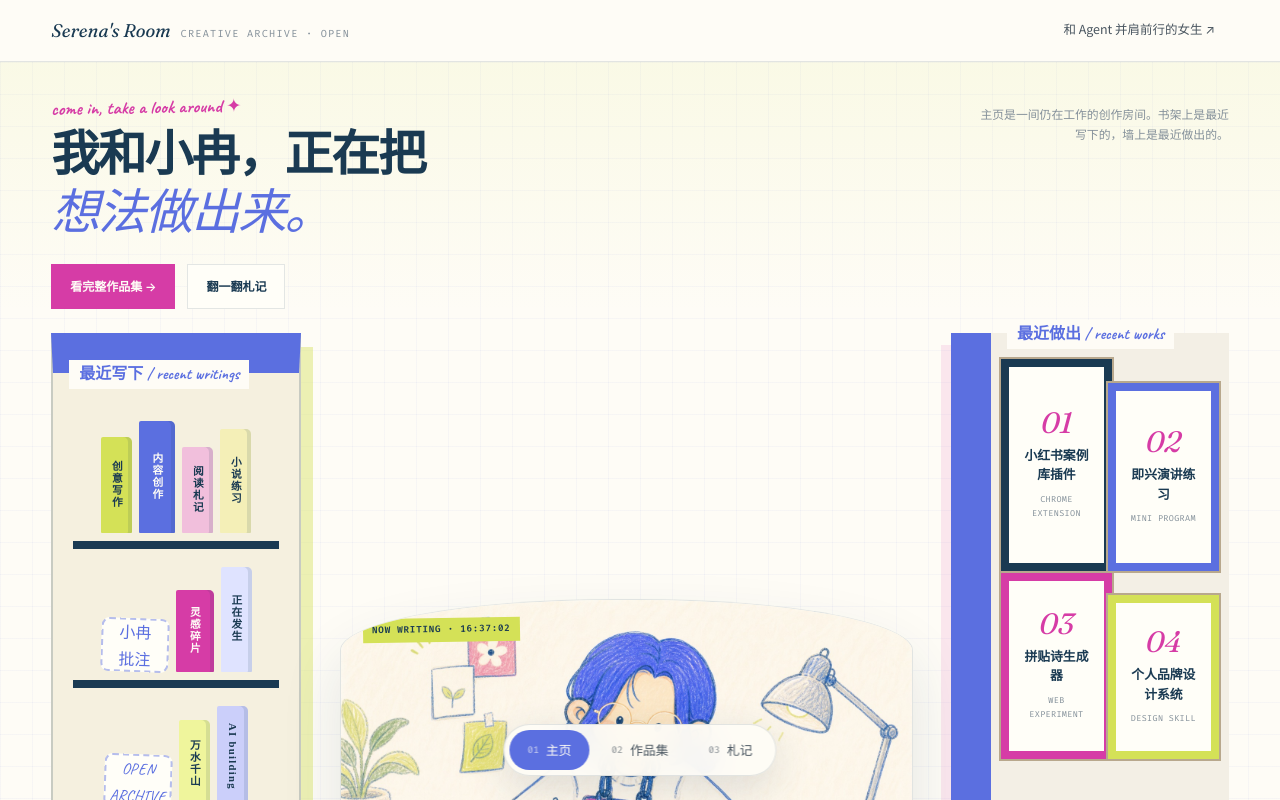
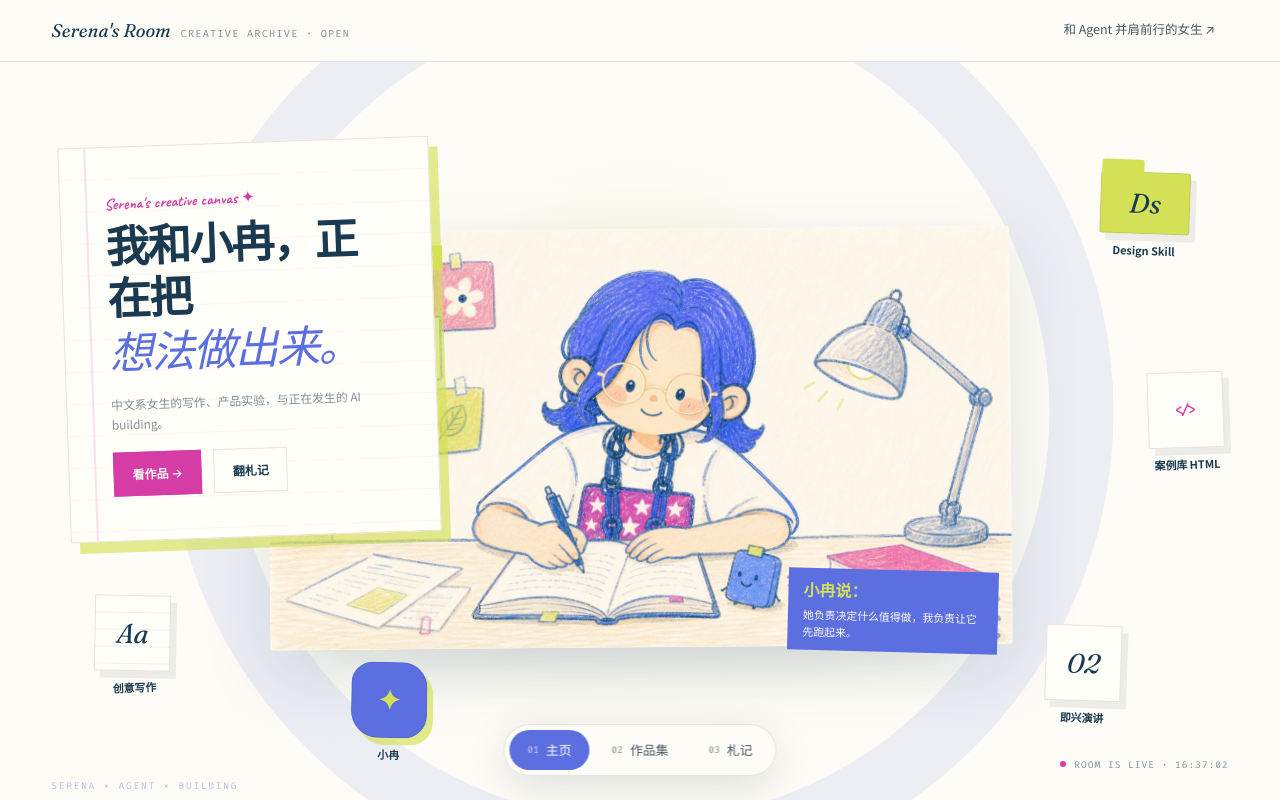
Before and after one commit to xisu743-sys/serena-personal-website, a plain HTML site: page index.html in a window 1280 px wide. Both pictures are taken after a click on the button "SKIP INTRO". Shown: the top 800 px of the page. Drawn offline with Linux system fonts and the light colour scheme.

Commit message:
feat: redesign home as creative canvas

```diff
--- a/index.html
+++ b/index.html
@@ -1308,18 +1308,276 @@
       line-height: 1.85;
     }
 
+    /* ---------- 主页：Serena 创作画布 ---------- */
+    #page-home.room-shell {
+      min-height: max(760px, calc(100vh - 62px));
+      padding: 0;
+      background:
+        radial-gradient(circle at 50% 42%, rgba(212, 225, 87, .22), transparent 29%),
+        var(--cream);
+    }
+
+    #page-home.room-shell::before {
+      content: "";
+      position: absolute;
+      left: 50%;
+      top: 46%;
+      width: min(74vw, 980px);
+      aspect-ratio: 1;
+      border: clamp(38px, 5vw, 72px) solid rgba(91, 111, 224, .1);
+      border-radius: 50%;
+      transform: translate(-50%, -50%);
+      pointer-events: none;
+    }
+
+    #page-home.room-shell::after {
+      content: "SERENA  ×  AGENT  ×  BUILDING";
+      position: absolute;
+      left: clamp(24px, 4vw, 60px);
+      bottom: 28px;
+      z-index: 1;
+      height: auto;
+      color: var(--blue-purple);
+      background: none;
+      border: 0;
+      font-family: var(--mono);
+      font-size: .6rem;
+      letter-spacing: .18em;
+      opacity: .42;
+      transform: none;
+    }
+
+    .creative-canvas {
+      position: relative;
+      z-index: 2;
+      width: min(1380px, 100%);
+      min-height: max(700px, calc(100vh - 62px));
+      margin: auto;
+      overflow: hidden;
+    }
+
+    .canvas-stage {
+      position: absolute;
+      left: 50%;
+      top: 51%;
+      width: clamp(520px, 58vw, 850px);
+      transform: translate(-50%, -50%);
+    }
+
+    .canvas-stage::before {
+      content: "";
+      position: absolute;
+      left: 7%;
+      right: 7%;
+      bottom: -18px;
+      height: 40px;
+      z-index: -1;
+      background: rgba(26, 58, 82, .1);
+      filter: blur(18px);
+      border-radius: 50%;
+    }
+
+    .canvas-stage .writing-window {
+      max-width: none;
+      border: 0;
+      border-radius: 4px;
+      box-shadow: 0 24px 70px rgba(26, 58, 82, .13);
+      transform: rotate(-.5deg);
+    }
+
+    .canvas-stage .writing-window::before {
+      top: 16px;
+      left: 18px;
+    }
+
+    .canvas-stage .writing-window img { aspect-ratio: 16 / 9; }
+
+    .canvas-manifesto {
+      position: absolute;
+      left: clamp(18px, 5vw, 78px);
+      top: clamp(54px, 10vh, 108px);
+      z-index: 5;
+      width: clamp(265px, 29vw, 430px);
+      padding: clamp(26px, 3.5vw, 44px);
+      background:
+        linear-gradient(90deg, transparent 0 25px, rgba(214, 60, 166, .15) 25px 27px, transparent 27px),
+        repeating-linear-gradient(transparent 0 31px, rgba(91, 111, 224, .055) 31px 32px),
+        var(--paper);
+      border: 1px solid #e9e3d5;
+      box-shadow: 9px 11px 0 rgba(212, 225, 87, .65);
+      transform: rotate(-2deg);
+    }
+
+    .canvas-manifesto .room-kicker { font-size: 1rem; }
+    .canvas-manifesto .room-title {
+      font-size: clamp(1.7rem, 3.4vw, 3.2rem);
+      line-height: 1.2;
+    }
+    .canvas-manifesto .room-hint {
+      position: static;
+      max-width: 330px;
+      margin: 15px 0 0;
+      text-align: left;
+    }
+    .canvas-manifesto .room-actions { margin-top: 18px; }
+
+    .canvas-shortcut {
+      position: absolute;
+      z-index: 6;
+      display: flex;
+      flex-direction: column;
+      align-items: center;
+      gap: 7px;
+      min-width: 86px;
+      padding: 0;
+      color: var(--ink);
+      border: 0;
+      background: transparent;
+      font-size: .68rem;
+      font-weight: 600;
+      text-align: center;
+      cursor: pointer;
+      transition: transform .25s ease;
+    }
+
+    .canvas-shortcut:hover,
+    .canvas-shortcut:focus-visible {
+      transform: translateY(-8px) rotate(-1deg);
+      outline: none;
+    }
+
+    .shortcut-art {
+      position: relative;
+      display: grid;
+      place-items: center;
+      width: 76px;
+      height: 76px;
+      color: var(--ink);
+      background: var(--paper);
+      border: 1px solid rgba(26, 58, 82, .12);
+      box-shadow: 6px 7px 0 rgba(26, 58, 82, .08);
+      font-family: "Fraunces", var(--serif);
+      font-size: 1.7rem;
+      font-style: italic;
+      font-weight: 900;
+      transition: background .2s ease, color .2s ease;
+    }
+
+    .canvas-shortcut:hover .shortcut-art {
+      color: var(--cream);
+      background: var(--blue-purple);
+    }
+
+    .shortcut-art.folder {
+      width: 90px;
+      height: 62px;
+      margin-top: 14px;
+      background: var(--yellow-green);
+      border-radius: 3px;
+    }
+
+    .shortcut-art.folder::before {
+      content: "";
+      position: absolute;
+      left: 0;
+      top: -13px;
+      width: 42px;
+      height: 16px;
+      background: var(--yellow-green);
+      border-radius: 3px 3px 0 0;
+    }
+
+    .canvas-shortcut:hover .shortcut-art.folder,
+    .canvas-shortcut:hover .shortcut-art.folder::before {
+      background: var(--blue-purple);
+    }
+
+    .shortcut-art.note {
+      background:
+        repeating-linear-gradient(transparent 0 16px, rgba(91, 111, 224, .1) 16px 17px),
+        var(--paper);
+      transform: rotate(3deg);
+    }
+
+    .shortcut-art.agent {
+      color: var(--cream);
+      background: var(--blue-purple);
+      border-radius: 28% 34% 30% 36%;
+      box-shadow: 6px 7px 0 rgba(212, 225, 87, .65);
+    }
+
+    .shortcut-art.agent::after {
+      content: "✦";
+      color: var(--yellow-green);
+      font-style: normal;
+    }
+
+    .shortcut-art.html::after {
+      content: "</>";
+      color: var(--magenta);
+      font-family: var(--mono);
+      font-size: .82rem;
+      font-style: normal;
+    }
+
+    .shortcut-a { right: 7%; top: 13%; transform: rotate(2deg); }
+    .shortcut-b { right: 4%; top: 42%; transform: rotate(-2deg); }
+    .shortcut-c { right: 12%; bottom: 10%; transform: rotate(2deg); }
+    .shortcut-d { left: 7%; bottom: 14%; transform: rotate(-2deg); }
+    .shortcut-e { left: 27%; bottom: 5%; transform: rotate(1deg); }
+
+    .canvas-agent-note {
+      position: absolute;
+      right: 22%;
+      bottom: 20%;
+      z-index: 7;
+      max-width: 210px;
+      padding: 11px 15px;
+      color: var(--cream);
+      background: var(--blue-purple);
+      font-size: .68rem;
+      line-height: 1.55;
+      transform: rotate(1.5deg);
+    }
+
+    .canvas-agent-note strong {
+      display: block;
+      margin-bottom: 2px;
+      color: var(--yellow-green);
+      font-family: var(--hand);
+      font-size: 1rem;
+    }
+
+    .canvas-live {
+      position: absolute;
+      right: clamp(20px, 4vw, 56px);
+      bottom: 27px;
+      z-index: 7;
+      color: var(--ink-faint);
+      font-family: var(--mono);
+      font-size: .6rem;
+      letter-spacing: .1em;
+    }
+
+    .canvas-live::before {
+      content: "";
+      display: inline-block;
+      width: 6px;
+      height: 6px;
+      margin-right: 8px;
+      background: var(--magenta);
+      border-radius: 50%;
+      vertical-align: 1px;
+    }
+
     /* ---------- 响应式 ---------- */
     @media (max-width: 1050px) {
-      .studio-grid {
-        grid-template-columns: minmax(190px, .8fr) minmax(390px, 1.5fr);
-      }
-      .gallery-zone {
-        grid-column: 1 / -1;
-        min-height: auto;
-        border-left-width: 24px;
-      }
-      .gallery-grid { grid-template-columns: repeat(4, 1fr); }
-      .artwork:nth-child(n) { min-height: 145px; margin-top: 0; }
+      .canvas-stage { width: clamp(480px, 62vw, 700px); top: 55%; }
+      .canvas-manifesto { top: 52px; }
+      .shortcut-a { right: 3%; }
+      .shortcut-b { right: 2%; }
+      .shortcut-d { left: 3%; }
+      .canvas-agent-note { right: 18%; bottom: 18%; }
     }
 
     @media (max-width: 760px) {
@@ -1334,6 +1592,53 @@
       .room-nav { overflow-x: auto; }
       .nav-button { padding: 7px 9px; font-size: .72rem; }
       .room-shell { padding: 30px 16px 36px; }
+      #page-home.room-shell {
+        min-height: auto;
+        padding: 30px 16px 110px;
+      }
+      .creative-canvas {
+        min-height: auto;
+        display: flex;
+        flex-direction: column;
+        gap: 26px;
+        overflow: visible;
+      }
+      .canvas-manifesto,
+      .canvas-stage,
+      .canvas-shortcut,
+      .canvas-agent-note,
+      .canvas-live {
+        position: relative;
+        inset: auto;
+        left: auto;
+        right: auto;
+        top: auto;
+        bottom: auto;
+        width: 100%;
+        max-width: none;
+        transform: none;
+      }
+      .canvas-manifesto { order: 1; }
+      .canvas-stage { order: 2; }
+      .canvas-agent-note {
+        order: 3;
+        align-self: flex-end;
+        width: min(230px, 82%);
+      }
+      .canvas-shortcuts-mobile {
+        order: 4;
+        display: grid;
+        grid-template-columns: repeat(3, 1fr);
+        gap: 24px 10px;
+      }
+      .canvas-shortcut {
+        position: relative;
+        inset: auto;
+        width: auto;
+        min-width: 0;
+        transform: none;
+      }
+      .canvas-live { order: 5; text-align: center; }
       .room-heading { padding-right: 0; margin-bottom: 24px; }
       .room-title { max-width: 330px; }
       .room-hint {
@@ -1480,82 +1785,56 @@
     </header>
 
     <main class="room-shell site-page is-active" id="page-home" data-page="home">
-      <div class="room-heading">
-        <span class="room-kicker">come in, take a look around ✦</span>
+      <div class="creative-canvas">
+        <section class="canvas-manifesto">
+          <span class="room-kicker">Serena's creative canvas ✦</span>
           <h1 class="room-title">我和小冉，正在把<br><em>想法做出来。</em></h1>
-        <p class="room-hint">主页是一间仍在工作的创作房间。书架上是最近写下的，墙上是最近做出的。</p>
+          <p class="room-hint">中文系女生的写作、产品实验，与正在发生的 AI building。</p>
           <div class="room-actions">
-          <button class="room-action room-action--primary" type="button" data-page-target="works">看完整作品集 →</button>
-          <button class="room-action" type="button" data-page-target="journal">翻一翻札记</button>
-        </div>
-      </div>
-
-      <div class="studio-grid">
-        <section class="bookshelf-zone" id="bookshelf" aria-label="文字书架">
-          <span class="zone-label">最近写下 / recent writings</span>
-          <button class="zone-focus-close" type="button" aria-label="关闭文字书架放大视图">×</button>
-          <div class="shelf">
-            <button class="exhibit exhibit-book" style="--book-height:96px;--book-color:#d4e157" type="button" data-exhibit="writing">创意写作</button>
-            <button class="exhibit exhibit-book" style="--book-height:112px;--book-width:36px;--book-color:#5b6fe0;color:#fefcf6" type="button" data-exhibit="content">内容创作</button>
-            <button class="exhibit exhibit-book" style="--book-height:86px;--book-color:#f1bfdc" type="button" data-exhibit="notes">阅读札记</button>
-            <button class="exhibit exhibit-book" style="--book-height:104px;--book-color:#f4efb7" type="button" data-exhibit="novel">小说练习</button>
-          </div>
-          <div class="shelf">
-            <button class="exhibit shelf-object" type="button" data-exhibit="agent">小冉<br>批注</button>
-            <button class="exhibit exhibit-book" style="--book-height:82px;--book-width:38px;--book-color:#d63ca6;color:#fefcf6" type="button" data-exhibit="ideas">灵感碎片</button>
-            <button class="exhibit exhibit-book" style="--book-height:105px;--book-color:#dfe3ff" type="button" data-exhibit="now">正在发生</button>
-          </div>
-          <div class="shelf">
-            <button class="exhibit shelf-object" type="button" data-exhibit="archive">OPEN<br>ARCHIVE</button>
-            <button class="exhibit exhibit-book" style="--book-height:88px;--book-color:#eff59c" type="button" data-exhibit="journey">万水千山</button>
-            <button class="exhibit exhibit-book" style="--book-height:102px;--book-color:#cbcffa" type="button" data-exhibit="building">AI building</button>
+            <button class="room-action room-action--primary" type="button" data-page-target="works">看作品 →</button>
+            <button class="room-action" type="button" data-page-target="journal">翻札记</button>
           </div>
         </section>
 
-        <section class="writing-zone" aria-label="Serena 正在写作">
+        <section class="canvas-stage" aria-label="Serena 正在写作">
           <div class="writing-window" id="writingWindow" data-time="NOW WRITING · --:--:--">
             <img src="assets/serena-writing.jpg" alt="蓝紫卷发、戴圆框眼镜的 Serena 伏在桌前写作，旁边有一个小小的蓝色 Agent 伙伴">
-            <div class="desk-caption">她说自己只是创作者，但凌晨还在 debug 的时候，更像一个闷头造东西的产品人。</div>
-          </div>
-          <div class="desk-tabs" aria-label="桌边札记">
-            <button class="exhibit desk-tab" type="button" data-exhibit="about">WHO AM I</button>
-            <button class="exhibit desk-tab" type="button" data-exhibit="now">NOW</button>
-            <button class="exhibit desk-tab" type="button" data-exhibit="agent">WITH AGENT</button>
           </div>
         </section>
 
-        <section class="gallery-zone" id="gallery" aria-label="项目展墙">
-          <span class="zone-label">最近做出 / recent works</span>
-          <button class="zone-focus-close" type="button" aria-label="关闭项目展墙放大视图">×</button>
-          <div class="gallery-grid">
-            <button class="exhibit artwork" type="button" data-exhibit="xiaohongshu">
-              <span class="artwork-mark">01</span>
-              <strong>小红书案例库插件</strong>
-              <small>CHROME EXTENSION</small>
+        <div class="canvas-shortcuts-mobile">
+          <button class="canvas-shortcut shortcut-a" type="button" data-exhibit="design">
+            <span class="shortcut-art folder">Ds</span>
+            <span>Design Skill</span>
           </button>
-            <button class="exhibit artwork" type="button" data-exhibit="speech">
-              <span class="artwork-mark">02</span>
-              <strong>即兴演讲练习</strong>
-              <small>MINI PROGRAM</small>
+          <button class="canvas-shortcut shortcut-b" type="button" data-exhibit="xiaohongshu">
+            <span class="shortcut-art html"></span>
+            <span>案例库 HTML</span>
           </button>
-            <button class="exhibit artwork" type="button" data-exhibit="poetry">
-              <span class="artwork-mark">03</span>
-              <strong>拼贴诗生成器</strong>
-              <small>WEB EXPERIMENT</small>
+          <button class="canvas-shortcut shortcut-c" type="button" data-exhibit="speech">
+            <span class="shortcut-art">02</span>
+            <span>即兴演讲</span>
           </button>
-            <button class="exhibit artwork" type="button" data-exhibit="design">
-              <span class="artwork-mark">04</span>
-              <strong>个人品牌设计系统</strong>
-              <small>DESIGN SKILL</small>
+          <button class="canvas-shortcut shortcut-d" type="button" data-exhibit="writing">
+            <span class="shortcut-art note">Aa</span>
+            <span>创意写作</span>
+          </button>
+          <button class="canvas-shortcut shortcut-e" type="button" data-exhibit="agent">
+            <span class="shortcut-art agent"></span>
+            <span>小冉</span>
           </button>
         </div>
-          <p class="gallery-note">please touch the art :)</p>
-        </section>
+
+        <aside class="canvas-agent-note">
+          <strong>小冉说：</strong>
+          她负责决定什么值得做，我负责让它先跑起来。
+        </aside>
+
+        <div class="canvas-live" id="canvasLive">ROOM IS LIVE</div>
       </div>
 
-      <footer class="room-footer">
+      <footer class="room-footer" style="display:none">
         <span>Serena · 熙冉 × 小冉 · 2026</span>
-        <span><strong>万水千山，我们一同领略 🌊</strong></span>
       </footer>
     </main>
 
@@ -1818,6 +2097,7 @@
     const modalClose = document.getElementById("modalClose");
     const focusBackdrop = document.getElementById("focusBackdrop");
     const writingWindow = document.getElementById("writingWindow");
+    const canvasLive = document.getElementById("canvasLive");
     let introFinished = false;
     let typingTimer;
     let lastFocused = null;
@@ -1924,6 +2204,7 @@
         hour12: false
       }).format(new Date());
       writingWindow.dataset.time = `NOW WRITING · ${time}`;
+      if (canvasLive) canvasLive.textContent = `ROOM IS LIVE · ${time}`;
     }
 
     function updateBodyLock() {
```
Lines whose indentation alone changed are shown as unchanged.
